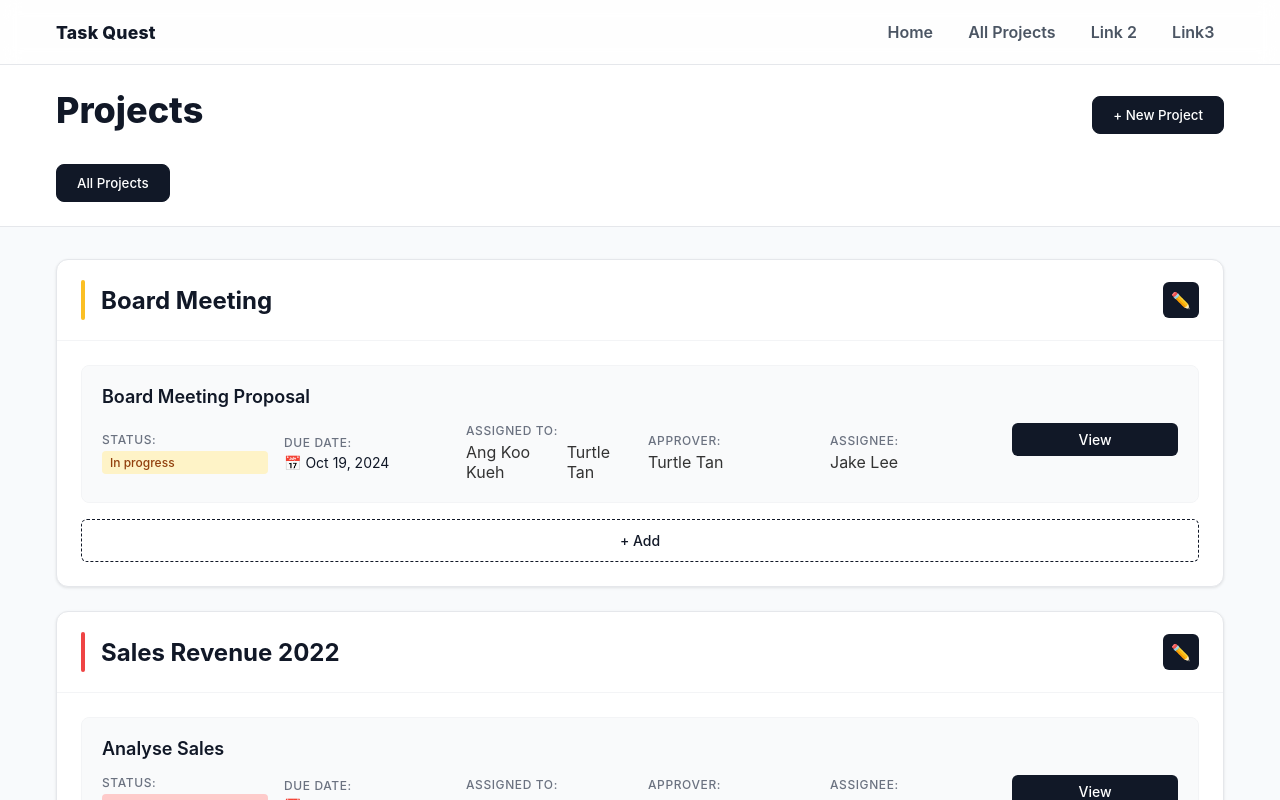
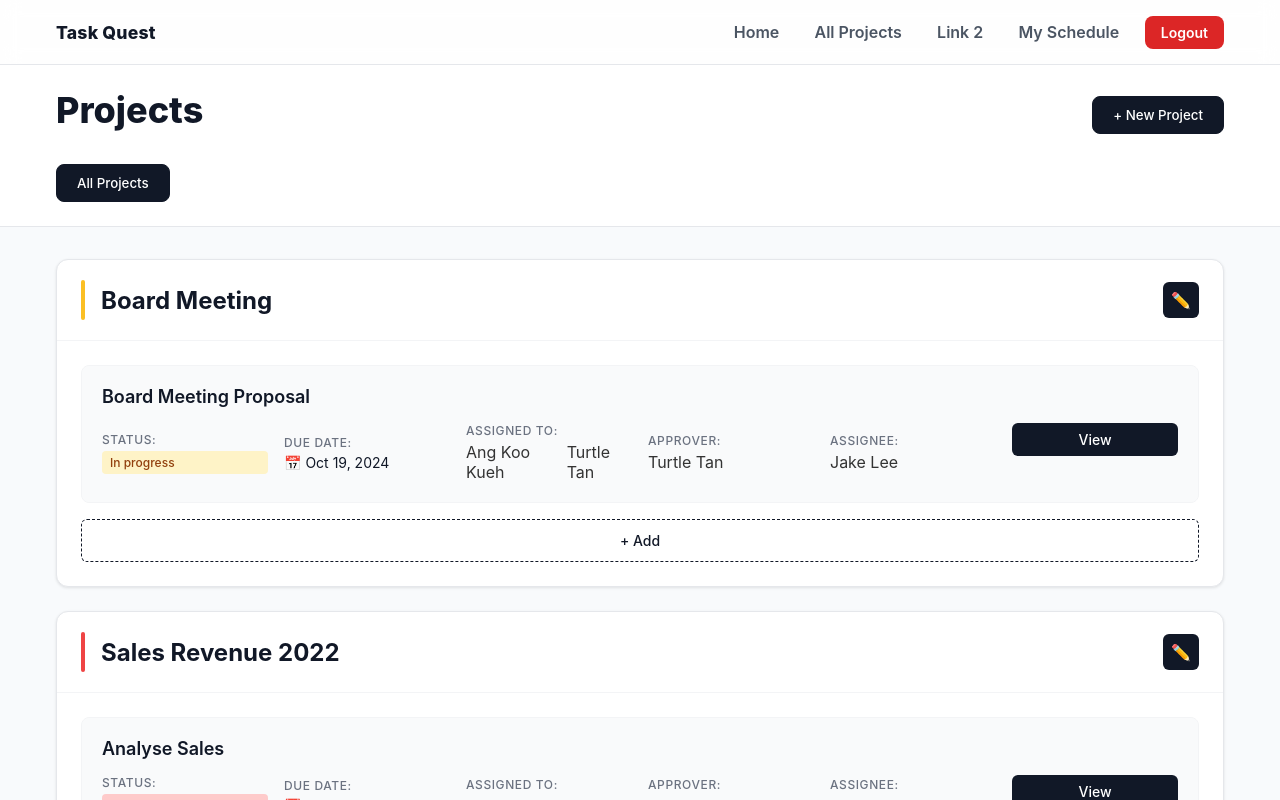
Before and after one commit to Balerini/G6T2, a Vue app in the folder frontend/: page /projects in a window 1280 px wide. Shown: the top 800 px of the page. Built offline with nearby package versions, Linux system fonts and the light colour scheme; no server answers.

Commit message:
database connection changes

```diff
--- a/frontend/src/components/NavBar.vue
+++ b/frontend/src/components/NavBar.vue
@@ -5,17 +5,34 @@
          Task Quest
         </router-link>
 
-        <div class="navbar-links">
+        <div class="navbar-right">
           <router-link to="/" class="navbar-link">Home</router-link>
           <router-link to="/projects" class="navbar-link">All Projects</router-link>
           <router-link to="" class="navbar-link">Link 2</router-link>
-          <router-link to="" class="navbar-link">Link3</router-link>
+          <router-link to="" class="navbar-link">My Schedule</router-link>
+          <button @click="logout" class="logout-btn">Logout</button>
         </div>
 
       </div>
     </nav>
 
+
   </template>
+
+  <script>
+  import authService from '@/services/auth'
+
+  export default {
+    name: 'NavBar',
+    methods: {
+      logout() {
+        authService.logout();
+        this.$router.push('/login');
+      }
+    }
+  }
+  </script>
+
   <style scoped>
   .navbar {
     position: sticky;
@@ -33,6 +50,18 @@
     align-items: center;
     height: 64px;
   }
+
+  .navbar-right {
+    display: flex;
+    align-items: center;
+    gap: 1rem;
+  }
+
+  .navbar-actions {
+    display: flex;
+    align-items: center;
+  }
+
 
   .navbar-logo {
     font-size: 1.1rem;
@@ -52,7 +81,21 @@
     padding: 0.4rem 0.6rem;
     border-radius: 8px;
     transition: color 0.2s, background-color 0.2s;
+    text-decoration: none;
   }
+
+  .logout-btn {
+    background: #dc2626;
+    color: white;
+    border: none;
+    padding: 0.5rem 1rem;
+    border-radius: 8px;
+    font-weight: 600;
+    cursor: pointer;
+    font-family: inherit;
+    font-size: 0.875rem;
+  }
+
 
   /* .navbar-link:hover, .navbar-link.router-link-active {
     color: #111827;
--- /dev/null
+++ b/frontend/src/config/firebase.js
@@ -0,0 +1,20 @@
+/* eslint-disable no-undef */
+// Firebase configuration using environment variables from .env file
+const firebaseConfig = {
+  apiKey: process.env.VUE_APP_FIREBASE_API_KEY,
+  authDomain: process.env.VUE_APP_FIREBASE_AUTH_DOMAIN,
+  projectId: process.env.VUE_APP_FIREBASE_PROJECT_ID,
+  storageBucket: process.env.VUE_APP_FIREBASE_STORAGE_BUCKET,
+  messagingSenderId: process.env.VUE_APP_FIREBASE_MESSAGING_SENDER_ID,
+  appId: process.env.VUE_APP_FIREBASE_APP_ID,
+  measurementId: process.env.VUE_APP_FIREBASE_MEASUREMENT_ID
+};
+
+
+// Validate configuration
+if (!firebaseConfig.apiKey || !firebaseConfig.projectId) {
+  console.error('Missing Firebase environment variables. Please check your .env file.');
+  throw new Error('Firebase configuration is incomplete. Check your .env file.');
+}
+
+export default firebaseConfig;
--- a/frontend/src/firebase.js
+++ b/frontend/src/firebase.js
@@ -1,20 +1,38 @@
 // src/firebase.js
 import { initializeApp } from "firebase/app";
 import { getFirestore } from "firebase/firestore";
-
-const firebaseConfig = {
-  apiKey: "AIzaSyAChHBcDvscQRhyM3x6P5a72OOnrAX5zds",
-  authDomain: "spm-project-a8896.firebaseapp.com",
-  projectId: "spm-project-a8896",
-  storageBucket: "spm-project-a8896.firebasestorage.app",
-  messagingSenderId: "835438545729",
-  appId: "1:835438545729:web:44c3eaa7130c16b6516fc0"
-};
+import { getAuth } from "firebase/auth";
+import firebaseConfig from "./config/firebase.js";
 
 // Initialize Firebase
-const app = initializeApp(firebaseConfig);
+let app;
+let db;
+let auth;
+
+try {
+  app = initializeApp(firebaseConfig);
+  console.log('Firebase initialized successfully');
+} catch (error) {
+  console.error('Error initializing Firebase:', error);
+  throw error;
+}
 
 // Initialize Firestore
-const db = getFirestore(app);
+try {
+  db = getFirestore(app);
+  console.log('Firestore initialized successfully');
+} catch (error) {
+  console.error('Error initializing Firestore:', error);
+  throw error;
+}
 
-export { db };
+// Initialize Auth
+try {
+  auth = getAuth(app);
+  console.log('Firebase Auth initialized successfully');
+} catch (error) {
+  console.error('Error initializing Firebase Auth:', error);
+  throw error;
+}
+
+export { db, auth, app };
--- a/frontend/vue.config.js
+++ b/frontend/vue.config.js
@@ -1,4 +1,27 @@
 const { defineConfig } = require('@vue/cli-service')
+const webpack = require('webpack')
+
 module.exports = defineConfig({
-  transpileDependencies: true
+  transpileDependencies: true,
+  devServer: {
+    port: 8080,
+    proxy: {
+      '/api': {
+        target: 'http://localhost:8000',
+        changeOrigin: true,
+        secure: false,
+        logLevel: 'debug',
+        pathRewrite: {
+          '^/api': ''
+        }
+      }
+    }
+  },
+  configureWebpack: {
+    plugins: [
+      new webpack.DefinePlugin({
+        'process.env': JSON.stringify(process.env)
+      })
+    ]
+  }
 })
```
